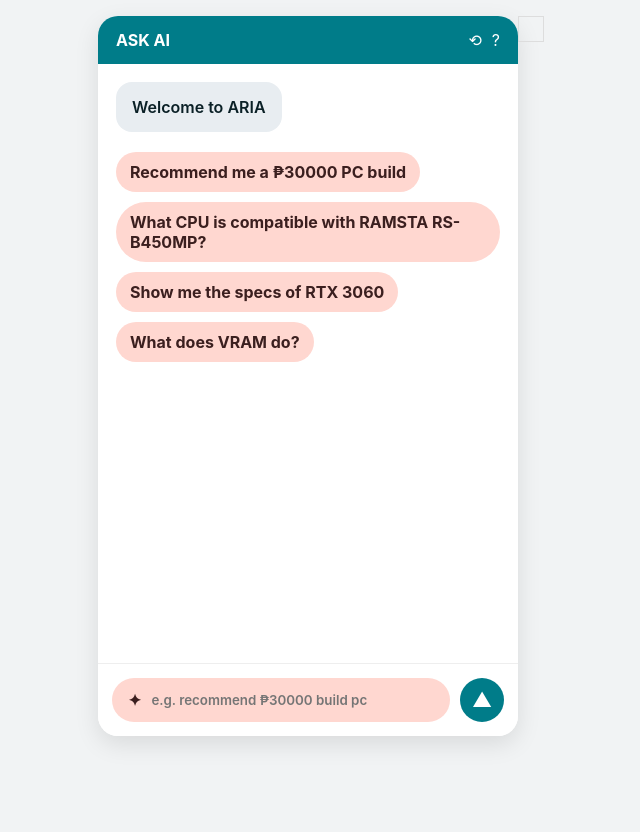
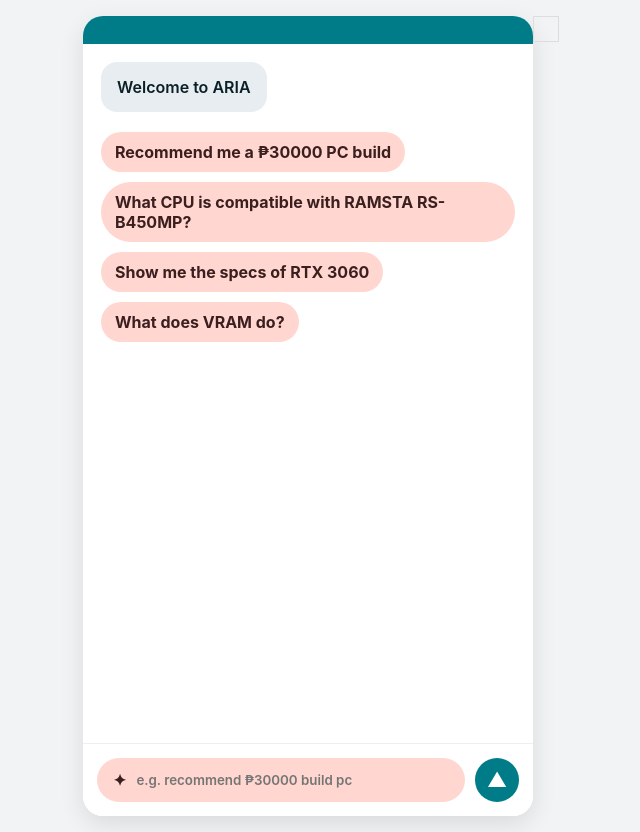
Before and after one commit to kkscorpz/ARsemble-2025, a plain HTML site: page static/index.html in a window 1280 px wide. Shown: the whole page, without its empty margins (319-959 px from the left). Before the commit the page ends 800 px from the top, so only its background shows below. Drawn offline with Linux system fonts and the light colour scheme.

Commit message:
Update the arsemble_ai.py

```diff
--- a/static/index.html
+++ b/static/index.html
@@ -3,7 +3,7 @@
   <head>
     <meta charset="utf-8" />
     <meta name="viewport" content="width=device-width, initial-scale=1" />
-    <title>ASK AI — PC Build Assistant</title>
+    <title>ASK ARIA — PC Build Assistant</title>
     <style>
       :root {
         --teal: #007c89;
@@ -29,10 +29,10 @@
       }
       .phone {
         background: var(--bg);
-        width: 420px;
+        width: 450px;
         max-width: 100%;
-        height: 740px;
-        max-height: 90vh;
+        height: 800px;
+        max-height: 100vh;
         border-radius: 20px;
         box-shadow: 0 8px 24px rgba(0, 0, 0, 0.1);
         display: flex;
@@ -177,11 +177,7 @@
   <body>
     <div class="phone">
       <div class="topbar">
-        <div>ASK AI</div>
-        <div class="icons">
-          <button title="Back">⟲</button>
-          <button title="Help">?</button>
-        </div>
+        <div class="icons"></div>
       </div>
 
       <div class="content" id="chat"></div>
```
